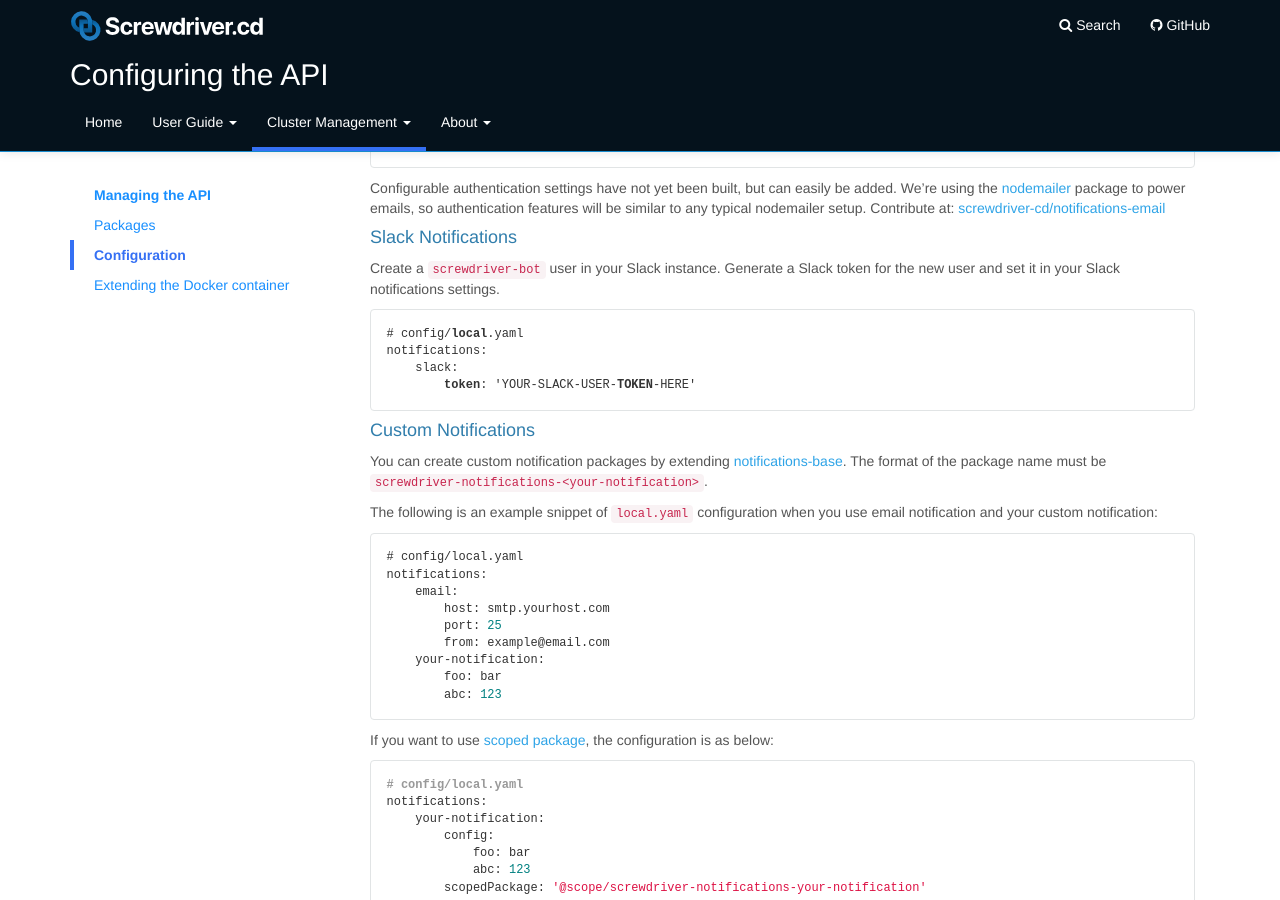
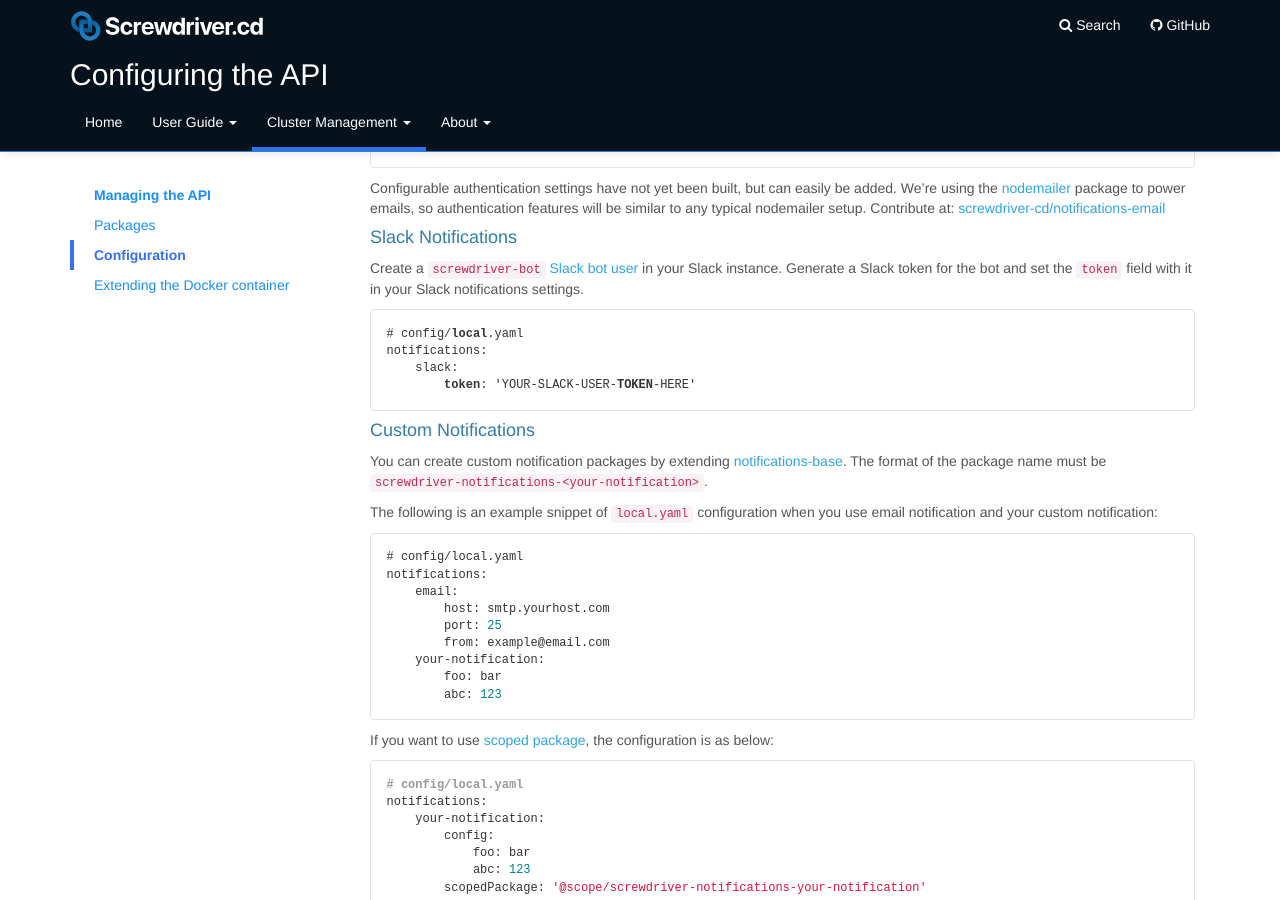
Before and after one commit to screwdriver-cd/guide, a Jekyll site: the page built from docs/cluster-management/configure-api.md, in a window 1280 px wide and 900 px high, scrolled down 4799 px. Built offline with Jekyll 4.4.1, drawn with Linux system fonts in a browser that asks for light colours.

Commit message:
fix: Add bot link

````diff
--- a/docs/cluster-management/configure-api.md
+++ b/docs/cluster-management/configure-api.md
@@ -228,7 +228,7 @@ Configurable authentication settings have not yet been built, but can easily be
 
 #### Slack Notifications
 
-Create a `screwdriver-bot` user in your Slack instance. Generate a Slack token for the new user and set it in your Slack notifications settings.
+Create a `screwdriver-bot` [Slack bot user](https://api.slack.com/bot-users) in your Slack instance. Generate a Slack token for the bot and set the `token` field with it in your Slack notifications settings.
 
 ```yaml
 # config/local.yaml
````
Also changed, not shown: docs/user-guide/configuration/settings.md (+2 -5 lines).
